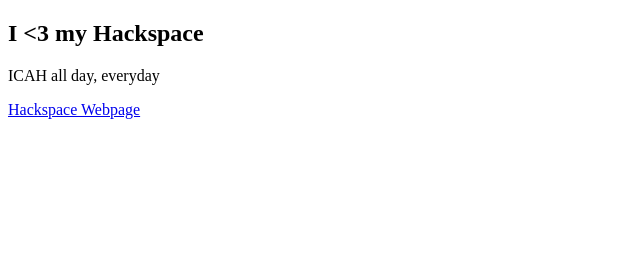
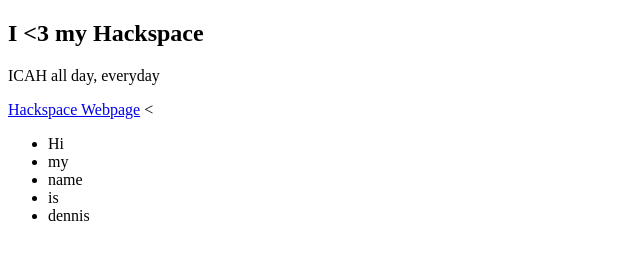
Before and after one commit to dennisamps/Horizons, a plain HTML site: page index.html in a window 1280 px wide. Shown: the whole page, without its empty margins (0-640 px from the left). Drawn offline with Linux system fonts and the light colour scheme.

Commit message:
Update index.html

```diff
--- a/index.html
+++ b/index.html
@@ -11,6 +11,13 @@
 
     <a href="https://www.imperial.ac.uk/advanced-hackspace/">Hackspace Webpage</a>
 
+    <<ul>
+      <li>Hi</li>
+      <li>my</li>
+      <li>name</li>
+      <li>is</li>
+      <li>dennis</li>
+    </ul>
 
   </body>
 </html>
```
